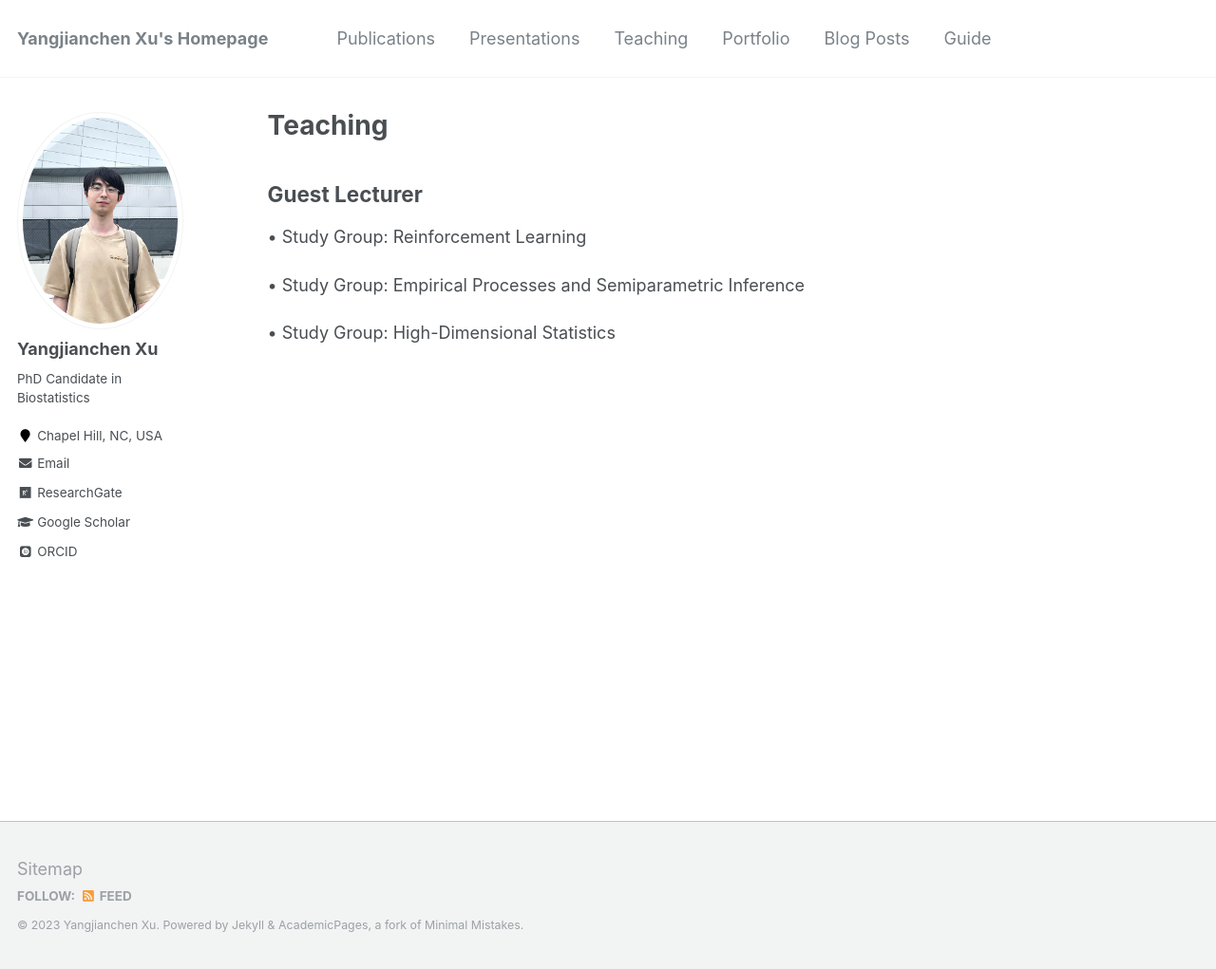
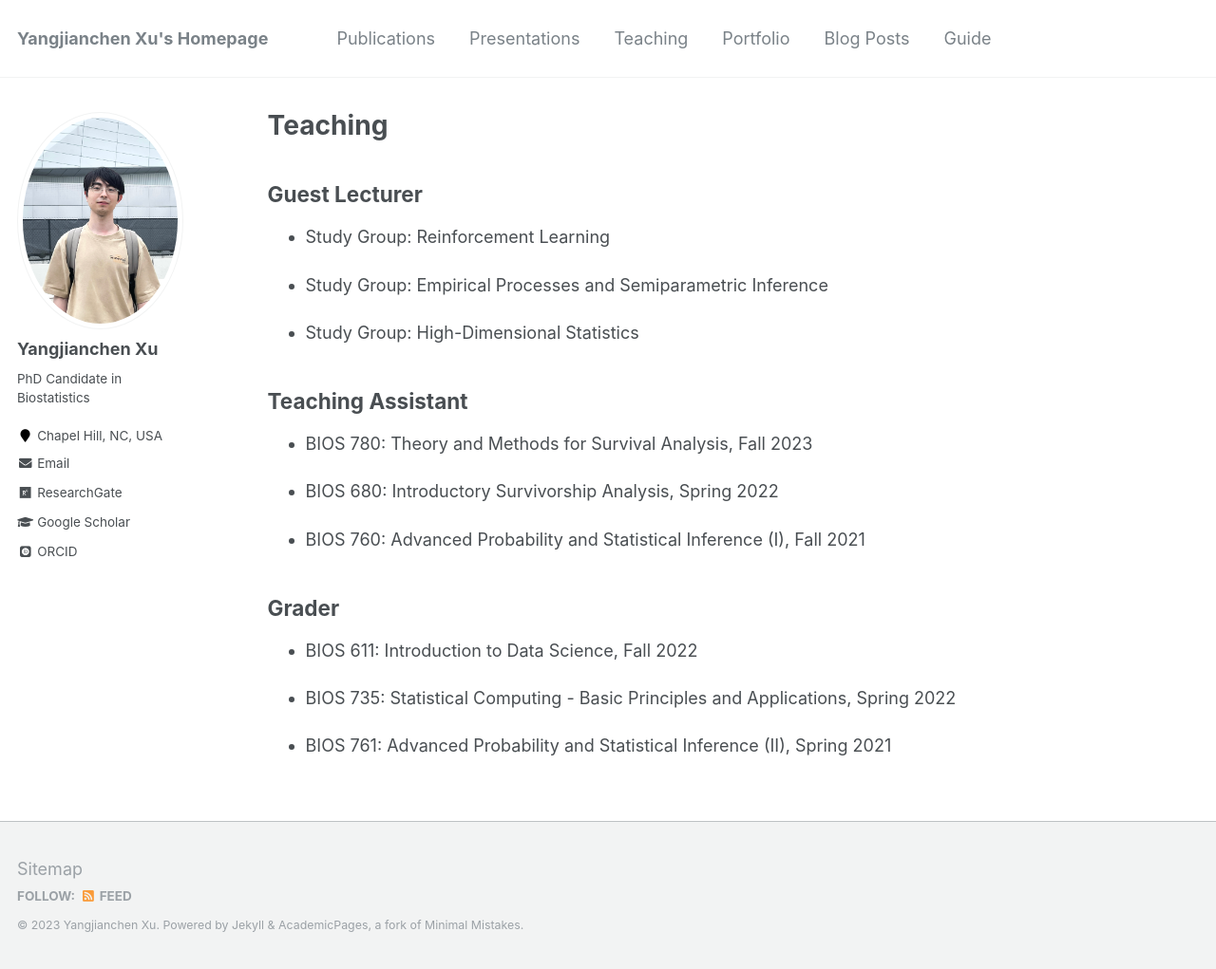
Before and after one commit to yangjc-xu/yangjc-xu.github.io, a Jekyll site: the page built from _pages/teaching.md, in a window 1280 px wide and 1021 px high. Shown: the whole window at 95% size. Built offline with Jekyll 4.4.1, drawn with Linux system fonts in a browser that asks for light colours; some web fonts are replaced.

Commit message:
Update teaching.md

```diff
--- a/_pages/teaching.md
+++ b/_pages/teaching.md
@@ -7,8 +7,24 @@ author_profile: true
 
 ## Guest Lecturer
 
-  • Study Group: Reinforcement Learning
+  - Study Group: Reinforcement Learning
 
-  • Study Group: Empirical Processes and Semiparametric Inference
+  - Study Group: Empirical Processes and Semiparametric Inference
 
-  • Study Group: High-Dimensional Statistics
+  - Study Group: High-Dimensional Statistics
+
+## Teaching Assistant
+
+  - BIOS 780: Theory and Methods for Survival Analysis, Fall 2023
+
+  - BIOS 680: Introductory Survivorship Analysis, Spring 2022
+
+  - BIOS 760: Advanced Probability and Statistical Inference (I), Fall 2021
+
+## Grader
+
+  - BIOS 611: Introduction to Data Science, Fall 2022
+
+  - BIOS 735: Statistical Computing - Basic Principles and Applications, Spring 2022
+
+  - BIOS 761: Advanced Probability and Statistical Inference (II), Spring 2021
```
